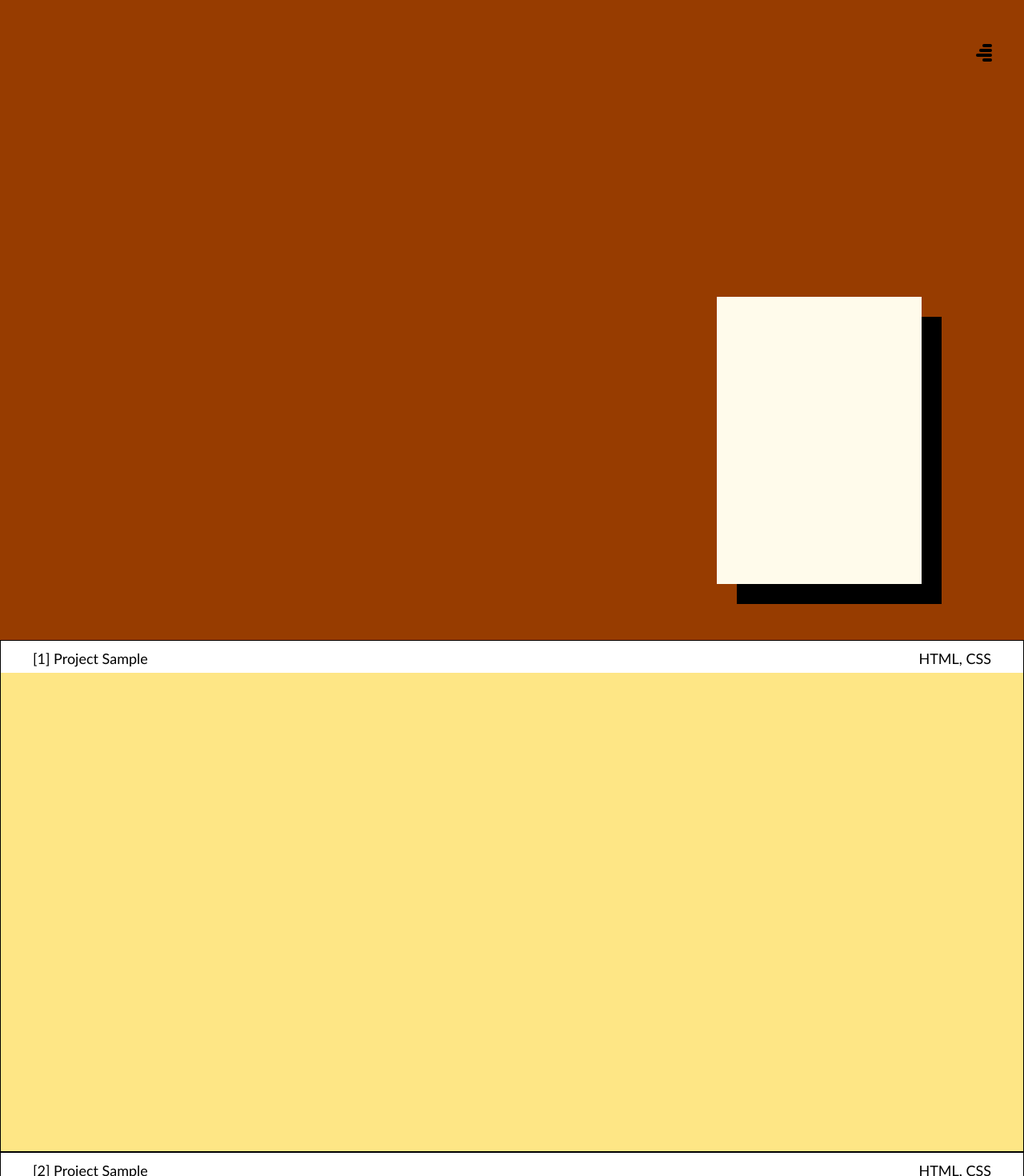
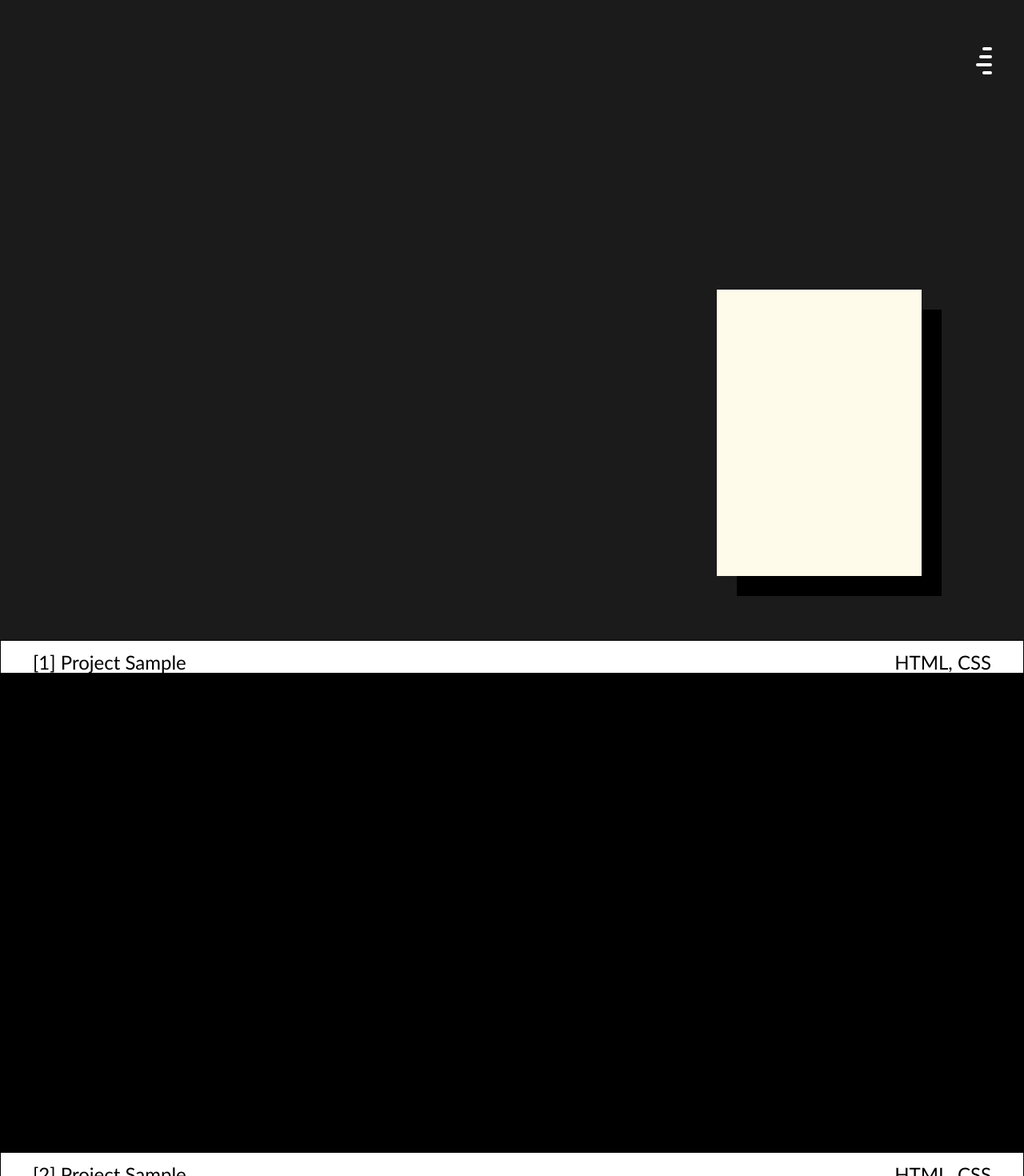
Before and after one commit to jjplaza-dev/Web-Dev-Portfolio, a React (Vite) app in the folder frontend/: page / in a window 1280 px wide. Shown: the top 1470 px of the page at 80% size. Built offline with nearby package versions, Linux system fonts and the light colour scheme.

Commit message:
Navigation, Work & Services reworked

```diff
--- a/frontend/src/components/Front.jsx
+++ b/frontend/src/components/Front.jsx
@@ -21,7 +21,7 @@ function Front() {
 
   return <>
     <section className='w-screen h-screen relative '>
-      <div className='w-full h-[88vh] bg-amber-800 absolute top-[12vh]' id='frontBox'>
+      <div className='w-full h-[100vh] bg-[#1b1b1b] absolute ' id='frontBox'>
         <div className='w-[60vw] sm:w-[40vw] md:w-[30vw] lg:w-[20vw] absolute bottom-[10%] right-[10%] aspect-[1/1.4] bg-amber-50 m-auto' style={{boxShadow: `${curPos.x/10}px ${curPos.y/10}px`}} id='profileBox'>
         <button className='w-10/12 h-10/12 absolute bottom-[50%] right-[50%] translate-x-[50%] translate-y-[50%] z-1'></button>
         </div>
--- a/frontend/src/components/Navigation.jsx
+++ b/frontend/src/components/Navigation.jsx
@@ -40,23 +40,24 @@ function Navigation() {
 
   return <>
     <section className='w-full h-[10vh] fixed flex flex-col top-[6vh] z-2'>
-        <div className='h-fit w-fit absolute right-10 items-end'>
-            <button className='w-fit h-fit z-2 flex self-end flex-col items-end absolute right-0' onClick={openMenu} onMouseEnter={menuHovered} onMouseLeave={menuNotHovered}>
+        <div className='h-fit w-fit absolute right-5 lg:right-10 items-end'>
+            <button className={`w-fit h-fit z-2 flex self-end flex-col ${activeMenu? "gap-2":"gap-[2px] lg:gap-1"} duration-200 delay-100 items-end absolute right-0`} onClick={openMenu} onMouseEnter={menuHovered} onMouseLeave={menuNotHovered}>
 
-              <button className={`                              ${activeMenu?  "w-10 h-10 delay-200":"w-0 delay-0"} duration-100 h-1 my-[1px] rounded-4xl bg-black`}>
+              <button className={`                              ${activeMenu?  "w-10 h-10 delay-200":"w-0 delay-0"} duration-100 h-1 my-[1px] rounded-4xl bg-[#292929]`}>
                 <p className={`${activeMenu? "text-[80%]":"text-[0px]"} text-white font-semibold ${activeMenu? "delay-300":"delay-0"} `}>X</p>
               </button>
-              <button className={`${isMenuHovered? "w-6":"w-3"} ${activeMenu? "w-30 m-2 h-10 delay-150":"w-2 delay-0"} duration-100 h-1 my-[1px] rounded-4xl bg-black`}>
-                <p className={`${activeMenu? "text-[80%]":"text-[0px]"} text-white hover:text-yellow-300 ${activeMenu? "delay-250":"delay-0"}`}>Home</p>
+
+              <button className={`${isMenuHovered? "w-6":"w-3"} ${activeMenu? "w-30 m-2 h-10 hover:delay-0  delay-150 bg-[#292929]":"w-2 delay-0 bg-white"} duration-100 h-1 my-[1px] rounded-4xl `}>
+                <p className={`${activeMenu? "text-[80%]":"text-[0px]"} text-white hover:text-yellow-300 ${activeMenu? "delay-250 hover:delay-0":"delay-0"}`}><a href='#'>Home</a></p>
               </button>
-              <button className={`${isMenuHovered? "w-6":"w-4"} ${activeMenu? "w-30 m-4 h-10 delay-100":"w-2 delay-50"} duration-100 h-1 my-[1px] rounded-4xl bg-black`}>
-                <p className={`${activeMenu? "text-[80%]":"text-[0px]"} text-white hover:text-yellow-300 ${activeMenu? "delay-200":"delay-50"}`}>Works</p>
+              <button className={`${isMenuHovered? "w-6":"w-4"} ${activeMenu? "w-30 m-4 h-10 hover:delay-0  delay-100 bg-[#292929]":"w-2 delay-50 bg-white"} duration-100 h-1 my-[1px] rounded-4xl `}>
+                <p className={`${activeMenu? "text-[80%]":"text-[0px]"} text-white hover:text-yellow-300 ${activeMenu? "delay-200 hover:delay-0":"delay-50"}`}><a href='#'>Works</a></p>
               </button>
-              <button className={`${isMenuHovered? "w-6":"w-5"} ${activeMenu? "w-30 m-4 h-10 delay-50":"w-2 delay-100"} duration-100 h-1 my-[1px] rounded-4xl bg-black`}>
-                <p className={`${activeMenu? "text-[80%]":"text-[0px]"} text-white hover:text-yellow-300 ${activeMenu? "delay-150":"delay-100"}`}>About</p>
+              <button className={`${isMenuHovered? "w-6":"w-5"} ${activeMenu? "w-30 m-4 h-10 hover:delay-0  delay-50 bg-[#292929]":"w-2 delay-100 bg-white"} duration-100 h-1 my-[1px] rounded-4xl `}>
+                <p className={`${activeMenu? "text-[80%]":"text-[0px]"} text-white hover:text-yellow-300 ${activeMenu? "delay-150 hover:delay-0":"delay-100"}`}><a href='#'>About</a></p>
               </button>
-              <button className={`${isMenuHovered? "w-6":"w-3"} ${activeMenu? "w-30 m-2 h-10 delay-0":"w-2 delay-150"} duration-100 h-1 my-[1px] rounded-4xl bg-black`}>
-                <p className={`${activeMenu? "text-[80%]":"text-[0px]"} text-white hover:text-yellow-300 ${activeMenu? "delay-100":"delay-150"}`}>Contact</p>
+              <button className={`${isMenuHovered? "w-6":"w-3"} ${activeMenu? "w-30 m-2 h-10 hover:delay-0  delay-0 bg-[#292929]":"w-2 delay-150 bg-white"} duration-100 h-1 my-[1px] rounded-4xl `}>
+                <p className={`${activeMenu? "text-[80%]":"text-[0px]"} text-white hover:text-yellow-300 ${activeMenu? "delay-100 hover:delay-0":"delay-150"}`}><a href='#'>Contact</a></p>
               </button>
             </button>
 
--- a/frontend/src/components/Services.jsx
+++ b/frontend/src/components/Services.jsx
@@ -52,8 +52,27 @@ function Services() {
 
   return (
     <>
-      <section className='w-full h-fit bg-red-200' id='servicesBox'>
-        <h2 className='text-3xl font-bold p-5'>[ My Services ]</h2>
+      <section className='w-full h-[400vh] lg:h-[400vh] relative ' id='servicesBox'>
+            <div className='w-full h-full rounded-t-[50px] lg:rounded-t-[100px] mt-20 bg-[#1b1b1b] relative lg:flex'>
+
+              <div className='w-full lg:w-[50%] h-[15%] lg:h-[15%] relative lg:sticky lg:top-30 text-white'>
+                <h2 className='mb-10 lg:mb:10 p-10 lg:p-15'>What I Offer</h2>
+                <h3 className='absolute bottom-10 p-10 lg:p-15'>I craft clean, efficient, and user-friendly websites tailored to your specific needs. My focus is on creating modern, responsive designs that deliver exceptional user experiences. My expertise spans the entire web development lifecycle, from initial concept and design to final deployment and beyond.</h3>
+              </div>
+
+              <div className='w-full lg:w-[50%] h-[85%] lg:h-full flex flex-col justify-around'>
+                {serviceArr.map((service, index) => (
+                    <div key={index} className='w-full h-1/6  sticky top-30 '>
+                      <div className='w-11/12 lg:w-10/12 h-9/12 lg:h-6/12 cursor-pointer bg-amber-300 absolute bottom-[50%] right-[50%] translate-x-[50%] translate-y-[50%] p-15 lg:p-10 text-[1.2rem] rounded-tl-none rounded-[50px] content-end' style={{boxShadow: "10px 10px white"}}>{service.text}</div>
+                    </div>
+                  ))}
+              </div>
+            </div>
+
+
+
+
+        {/* <h2 className='text-3xl font-bold p-5'>[ My Services ]</h2>
         <p className='w-full text-lg p-5'>I craft clean, efficient, and user-friendly websites tailored to your specific needs. My focus is on creating modern, responsive designs that deliver exceptional user experiences. My expertise spans the entire web development lifecycle, from initial concept and design to final deployment and beyond.</p>
         <div className='w-full h-fit bg-amber-50 grid grid-cols-1 sm:grid-cols-2 lg:grid-cols-3 gap-10 gap-y-15 lg:gap-y-20 p-5 py-20 box-border'>
           {serviceArr.map((service, index) => (
@@ -68,7 +87,7 @@ function Services() {
               </div>
             </div>
           ))}
-        </div>
+        </div> */}
       </section>
     </>
   );
--- a/frontend/src/components/Skills.module.css
+++ b/frontend/src/components/Skills.module.css
@@ -3,9 +3,7 @@
     box-sizing: border-box;
   }
 
-  body {
-    background-color: #973c00;
-  }
+
 
  .codeTest {
     background: #f2f2f2;
--- a/frontend/src/components/Works.jsx
+++ b/frontend/src/components/Works.jsx
@@ -35,11 +35,11 @@ function Works() {
 
 
   return (
-    <section className="w-screen h-fit bg-violet-200">
+    <section className="w-screen h-fit bg-black">
       {worksArr.map((work, index) => (
-        <div className='w-full h-[80vh] bg-amber-200 border-1 relative'>
-          <div className='w-full h-10/12 relative'>
-            <div className='w-full h-[5vh] bg-white sticky top-0'>
+        <div className='w-full h-[60vh] lg:h-[80vh] relative'>
+          <div className='w-full h-10/12 relative border-1 '>
+            <div className='w-full h-[5vh] bg-white sticky top-0 '>
               <div className='w-full h-full px-2 lg:px-10 py-2 flex justify-between relative text-black'>
               [{work.number}] {work.title}
               <div className=''>{work.skills}</div>
--- a/frontend/src/index.css
+++ b/frontend/src/index.css
@@ -4,7 +4,8 @@ body {
     height: fit-content;
     overflow-x: hidden;
     overflow-y: hidden;
-
+    scroll-behavior: smooth;
+    background-color: rgb(0, 0, 0);
 }
 * {
     font-family: 'Gill Sans', 'Gill Sans MT', Calibri, 'Trebuchet MS', sans-serif;
@@ -31,7 +32,7 @@ button {
   @media (min-width: 40em) {
     :root {
       --fs-600: 3rem;
-      --fs-400: 1.125rem;
+      --fs-400: 1.5rem;
     }
   }
 
@@ -81,6 +82,9 @@ button {
   h2 {
     font-size: var(--fs-600);
   }
+  h3 {
+    font-size: var(--fs-400);
+  }
   .tf2 {
     font-size: var(--fs-600);
   }
@@ -101,7 +105,7 @@ button {
   }
 
   a {
-    color: #444;
+    color: #cacaca;
     font-weight: 700;
 
   }
```
